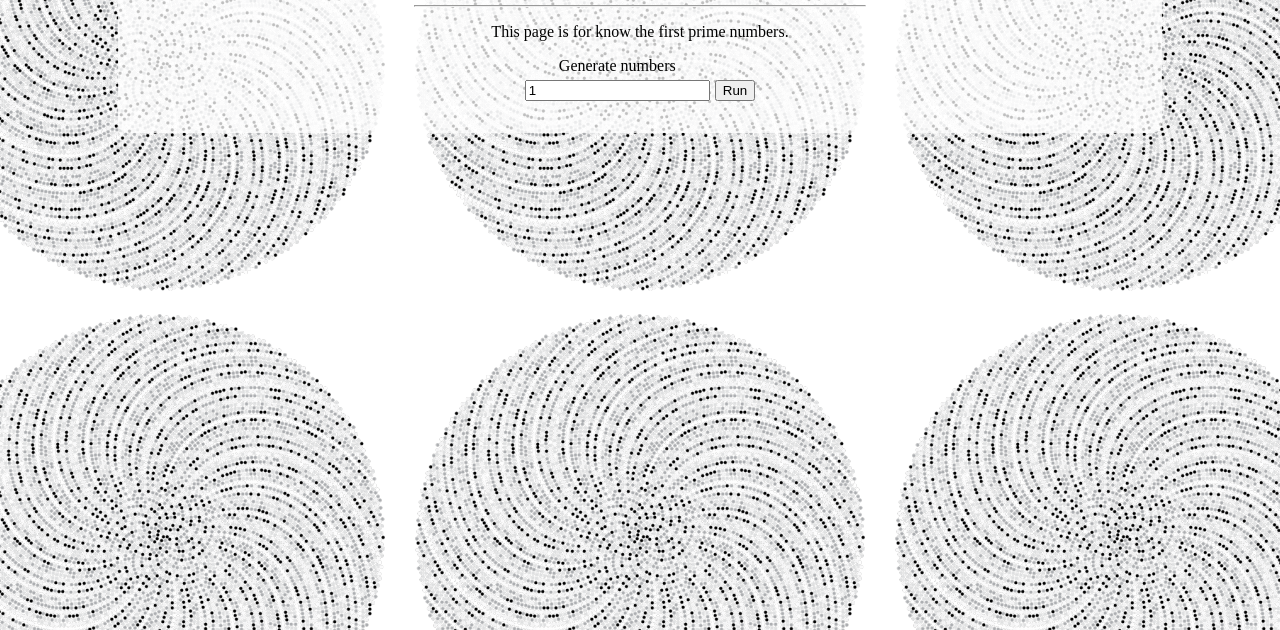
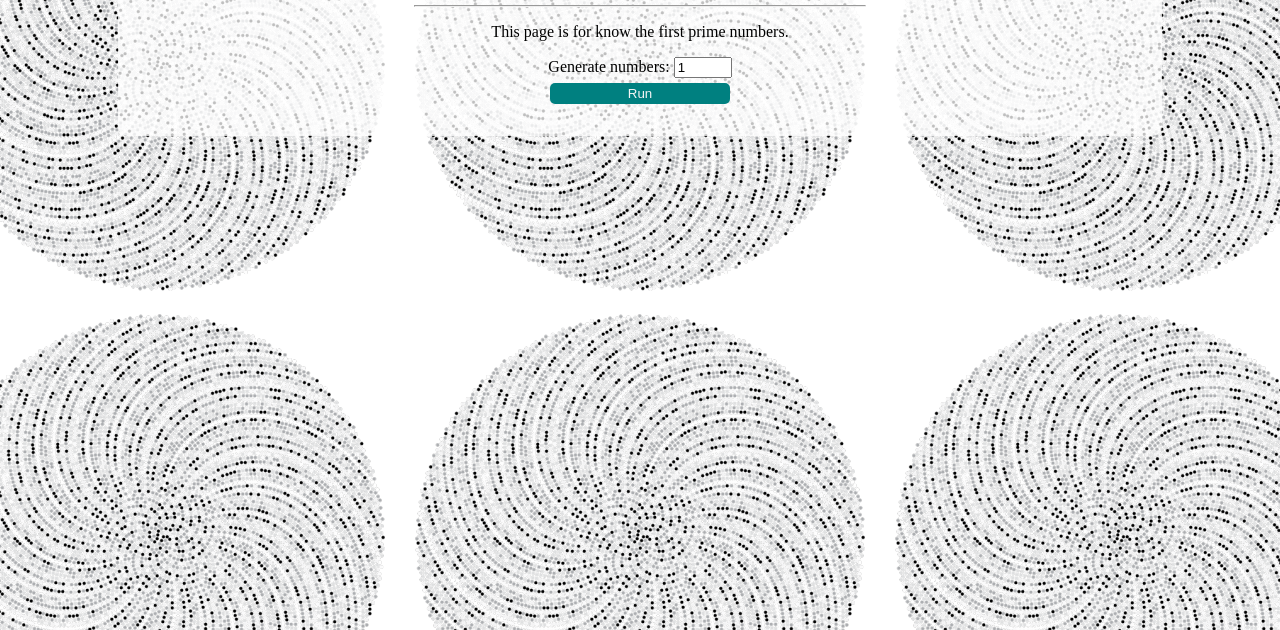
Before and after one commit to Ebriopes/NumerosPrimos, a plain HTML site: page index.html in a window 1280 px wide. Shown: the part 170-800 px from the top of the page. Drawn offline with Linux system fonts and the light colour scheme.

Commit message:
scroll ability & enter key actived

```diff
--- a/css/style.css
+++ b/css/style.css
@@ -29,11 +29,21 @@
 	margin-right: auto;
 	padding: 0 5px 0 5px;
 }
-.grid{
-	justify-content: center;
-	display: grid;
-	grid-template-columns: max-content max-content;
-	grid-gap: 5px;
+.form{
+	max-width: 200px;
+	margin: 0 auto 0 auto;
+}
+.form input{
+	width: 50px;
+}
+button{
+	background-color: teal;
+	border:none;
+	border-radius: 5px;
+	color: whitesmoke;
+	padding: 3px 0;
+	margin-top: 5px;
+	width: 90%;
 }
 /*.grid label{
 	text-align: start;
--- a/index.html
+++ b/index.html
@@ -18,13 +18,14 @@
 			<div class="tCenter">
 				<hr/>
 				<p>This page is for know the first prime numbers.</p>
-				<label class="grid">
-					<label for="selPrime">Generate numbers</label><br>
-					<input type="number" id="selPrime" min=1 value="1">
-					<button onclick="primee()">Run</button>
-				</label>
+				<div class="form">
+					<label for="selPrime">Generate numbers: </label>
+					<input type="number" onmousewheel="setAmount(event)" id="selPrime" min=1 value=1 ><br/>
+					<button id="btn" onclick="primee()">Run</button>
+				</div>
 				<p id="res"></p>
 			</div>
 		</div>
 	</body>
+	<script src="javascript/Events.js"></script>
 </html>
--- /dev/null
+++ b/javascript/Events.js
@@ -0,0 +1,17 @@
+const input = document.getElementById('selPrime');
+console.info(typeof(input.value))
+input.addEventListener('keyup', event =>{
+  if(event.keyCode === 13){
+    event.preventDefault();
+    document.getElementById('btn').click();
+  }
+});
+
+setAmount = event => {
+	let amount = +input.value;
+	if(event.deltaY > 0) {
+		input.value = amount--
+	} else if(event.deltaY < 0){
+		input.value = amount++
+	}
+}
```
Also changed, not shown: javascript/PrimeNumbers.js (+7 -7 lines).
